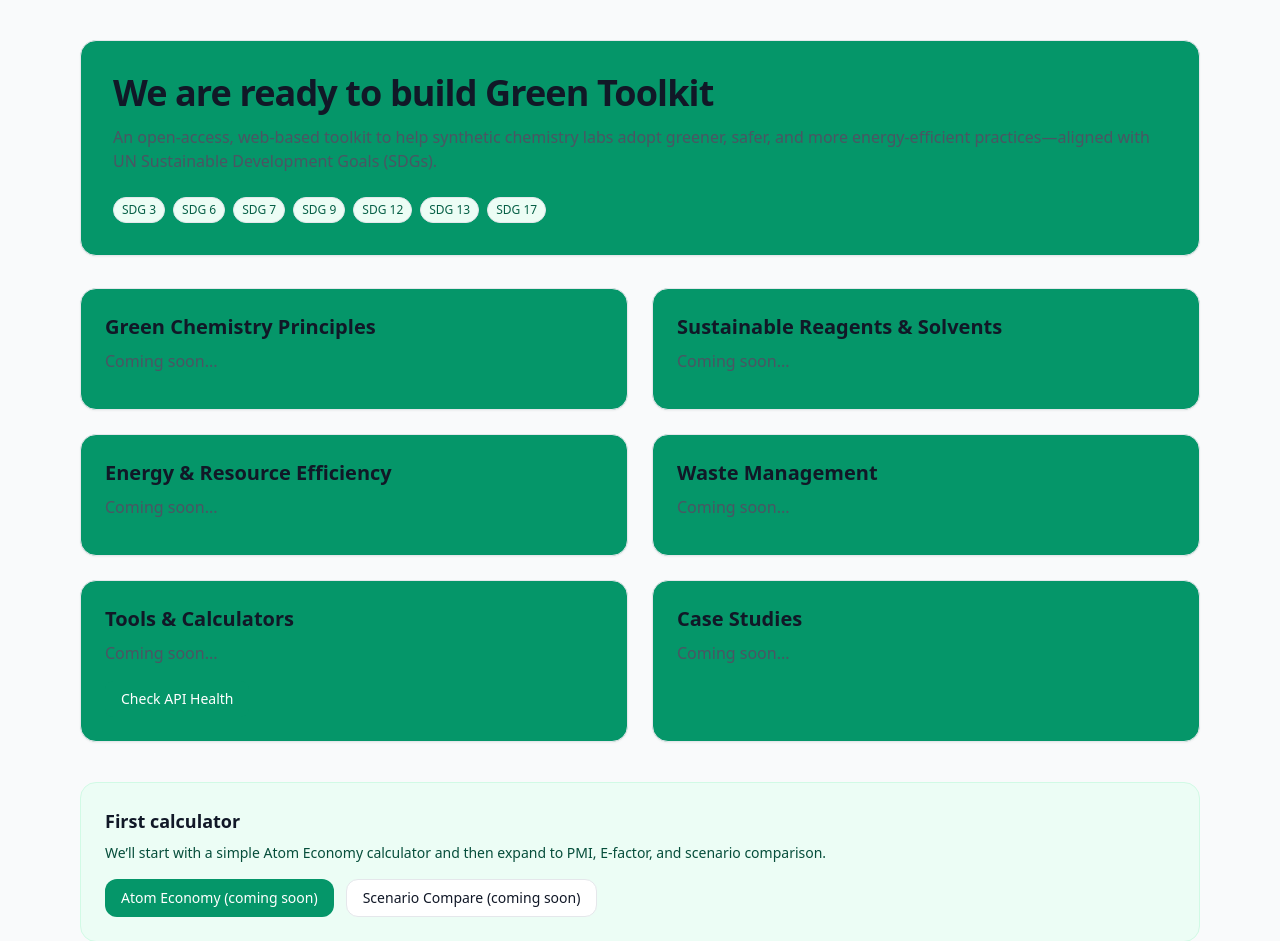
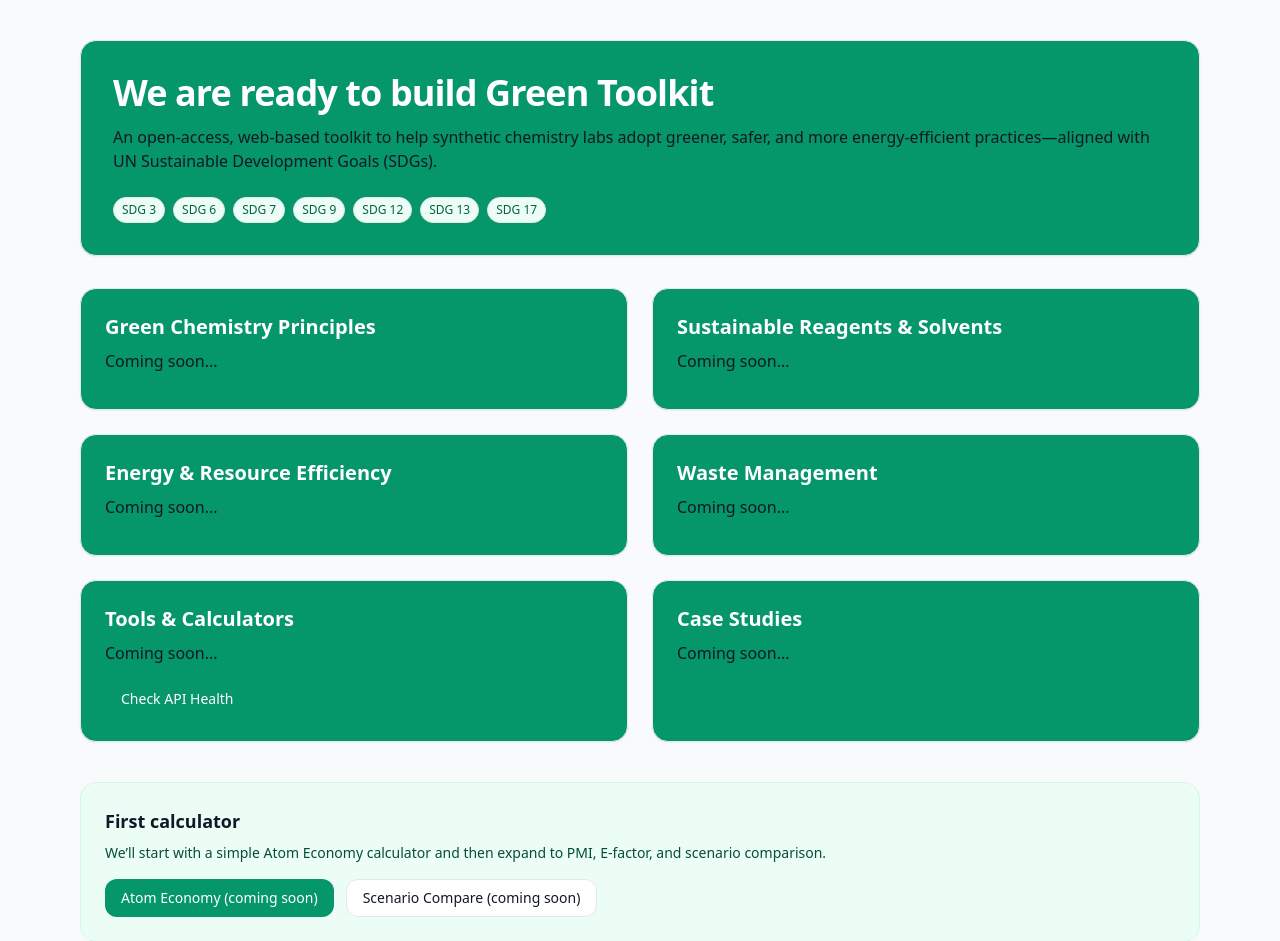
Before and after one commit to sufyanaslam44/green-toolkit-backend, a FastAPI app: page / in a window 1280 px wide. Shown: the part 65-1006 px from the top of the page. Run offline with FastAPI, Linux system fonts and the light colour scheme; some libraries are stand-ins or nearby versions.

Commit message:
textwhite

```diff
--- a/templates/index.html
+++ b/templates/index.html
@@ -30,10 +30,10 @@
   <!-- Hero -->
   <main class="mx-auto max-w-6xl px-4 py-10">
     <section class="rounded-2xl bg-emerald-600 p-8 shadow-sm border">
-      <h1 class="text-3xl md:text-4xl font-extrabold tracking-tight mb-3">
+      <h1 class="text-3xl md:text-4xl font-extrabold tracking-tight mb-3 text-white">
         We are ready to build Green Toolkit
       </h1>
-      <p class="text-gray-600 mb-6">
+      <p class="text-white-600 mb-6">
         An open-access, web-based toolkit to help synthetic chemistry labs adopt greener, safer, and
         more energy-efficient practices—aligned with UN Sustainable Development Goals (SDGs).
       </p>
@@ -52,8 +52,8 @@
     <section class="grid grid-cols-1 md:grid-cols-2 gap-6 mt-8">
       <!-- Green Chemistry Principles -->
       <article class="rounded-2xl bg-emerald-600 p-6 shadow-sm border">
-        <h2 class="text-xl font-semibold mb-2">Green Chemistry Principles</h2>
-        <p class="text-gray-600 mb-3">
+        <h2 class="text-xl font-semibold mb-2 text-white">Green Chemistry Principles</h2>
+        <p class="text-white-600 mb-3">
           Coming soon...
         </p>
 
@@ -61,8 +61,8 @@
 
       <!-- Sustainable Reagents and Solvents -->
       <article class="rounded-2xl bg-emerald-600 p-6 shadow-sm border">
-        <h2 class="text-xl font-semibold mb-2">Sustainable Reagents & Solvents</h2>
-        <p class="text-gray-600 mb-3">
+        <h2 class="text-xl font-semibold mb-2 text-white">Sustainable Reagents & Solvents</h2>
+        <p class="text-white-600 mb-3">
           Coming soon...
         </p>
 
@@ -70,8 +70,8 @@
 
       <!-- Energy and Resource Efficiency -->
       <article class="rounded-2xl bg-emerald-600 p-6 shadow-sm border">
-        <h2 class="text-xl font-semibold mb-2">Energy & Resource Efficiency</h2>
-        <p class="text-gray-600 mb-3">
+        <h2 class="text-xl font-semibold mb-2 text-white">Energy & Resource Efficiency</h2>
+        <p class="text-white-600 mb-3">
           Coming soon...
         </p>
 
@@ -79,8 +79,8 @@
 
       <!-- Waste Management -->
       <article class="rounded-2xl bg-emerald-600 p-6 shadow-sm border">
-        <h2 class="text-xl font-semibold mb-2">Waste Management</h2>
-        <p class="text-gray-600 mb-3">
+        <h2 class="text-xl font-semibold mb-2 text-white">Waste Management</h2>
+        <p class="text-white-600 mb-3">
          Coming soon...
         </p>
 
@@ -88,8 +88,8 @@
 
       <!-- Tools and Calculators -->
       <article id="tools" class="rounded-2xl bg-emerald-600 p-6 shadow-sm border">
-        <h2 class="text-xl font-semibold mb-2">Tools & Calculators</h2>
-        <p class="text-gray-600 mb-3">
+        <h2 class="text-xl font-semibold mb-2 text-white">Tools & Calculators</h2>
+        <p class="text-white-600 mb-3">
           Coming soon...
         </p>
 
@@ -102,8 +102,8 @@
 
       <!-- Case Studies -->
       <article id="case-studies" class="rounded-2xl bg-emerald-600 p-6 shadow-sm border">
-        <h2 class="text-xl font-semibold mb-2">Case Studies</h2>
-        <p class="text-gray-600 mb-3">
+        <h2 class="text-xl font-semibold mb-2 text-white">Case Studies</h2>
+        <p class="text-white-600 mb-3">
           Coming soon...
         </p>
 
```
